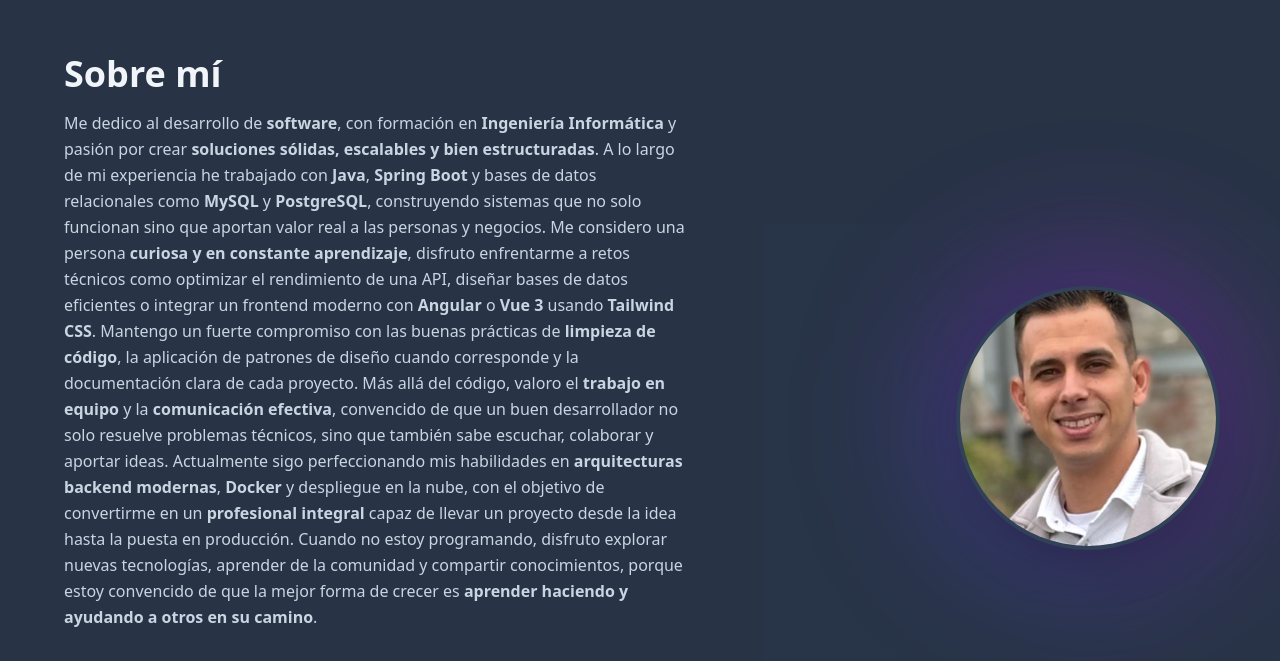
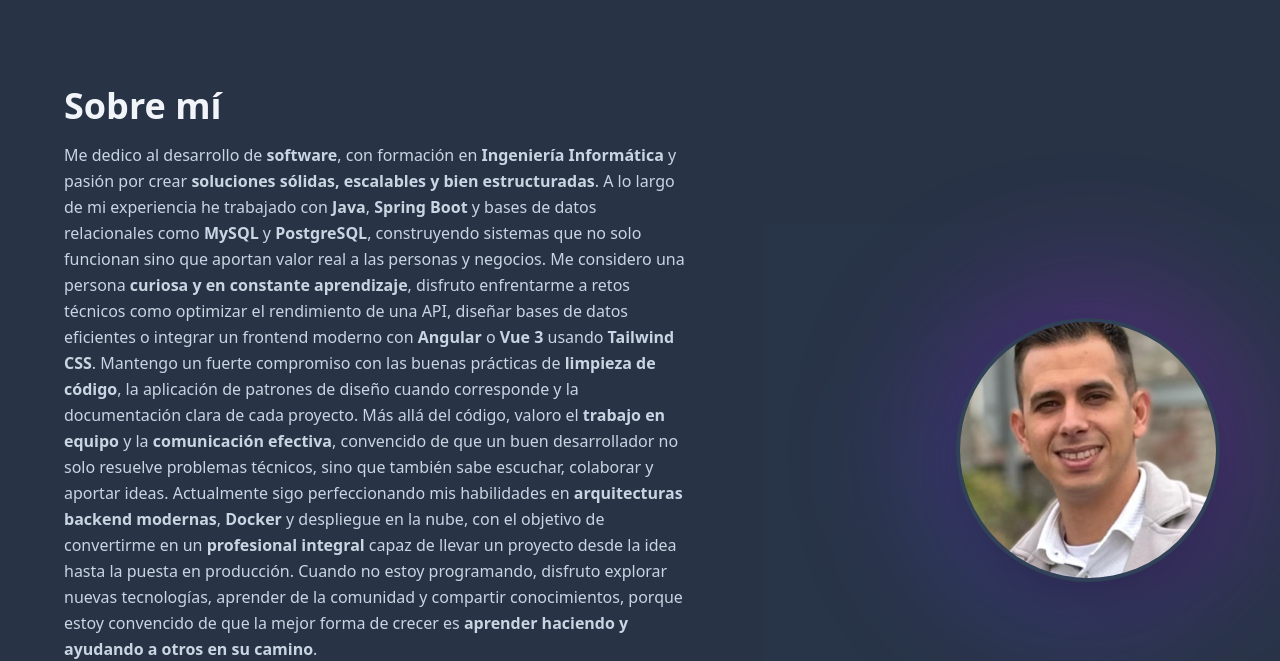
Before and after one commit to Yrobainah/yariel-portfolio, an Angular app: page / in a window 1280 px wide. Shown: the part 794-1455 px from the top of the page. Built offline with nearby package versions, Linux system fonts and the light colour scheme.

Commit message:
style (about) ampliación del padding en el eje y

```diff
--- a/src/app/sections/about/about.html
+++ b/src/app/sections/about/about.html
@@ -1,6 +1,6 @@
 <section
   id="about"
-  class="scroll-mt-16 lg:scroll-mt-10 md:py-16 lg:py-12 px-4 bg-slate-800/95"
+  class="scroll-mt-16 lg:scroll-mt-10 md:py-16 lg:py-20 px-4 bg-slate-800/95"
 >
   <div
     class="max-w-6xl mx-auto grid md:grid-cols-[1.1fr_0.9fr] gap-5 items-center"
```
